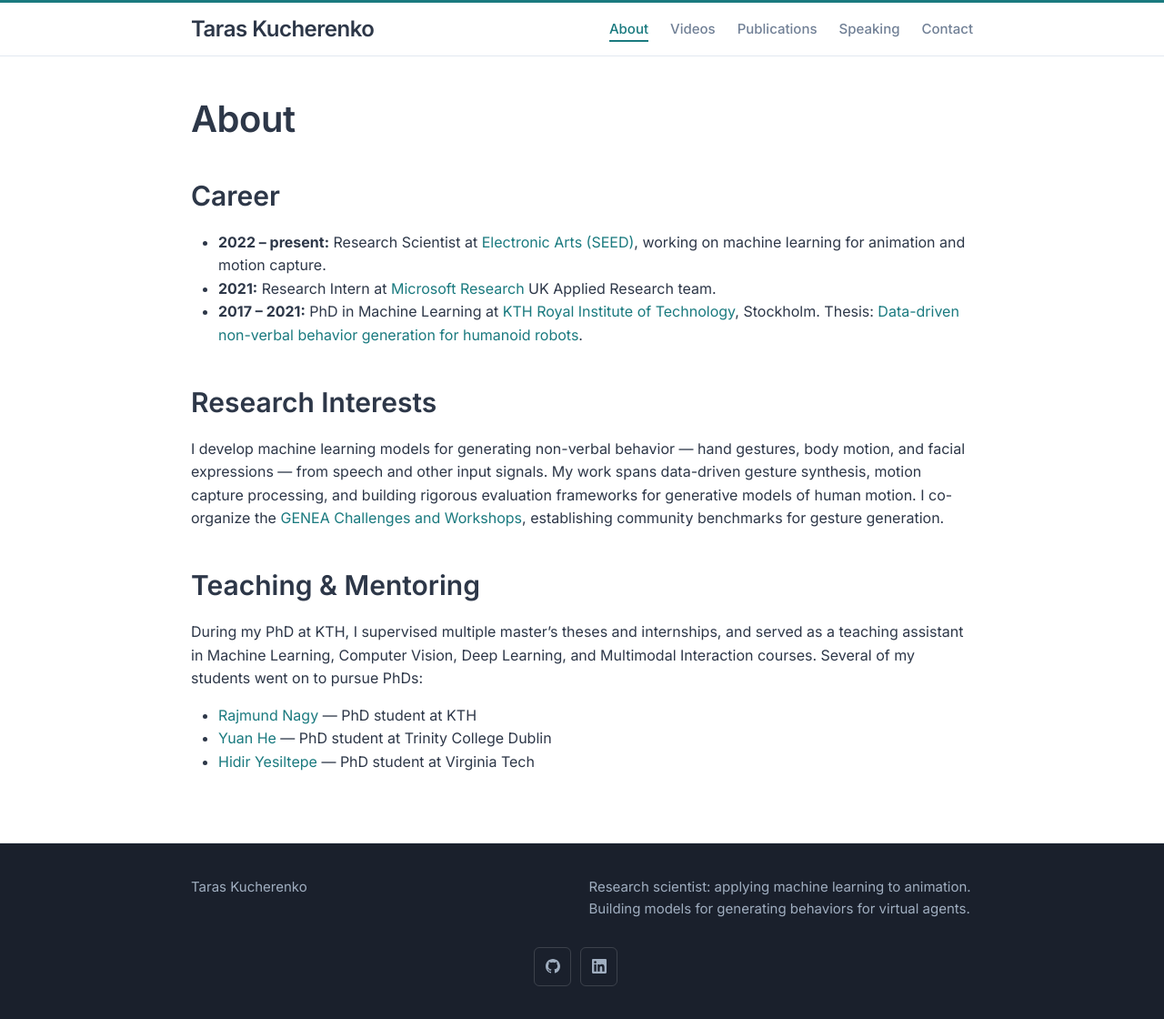
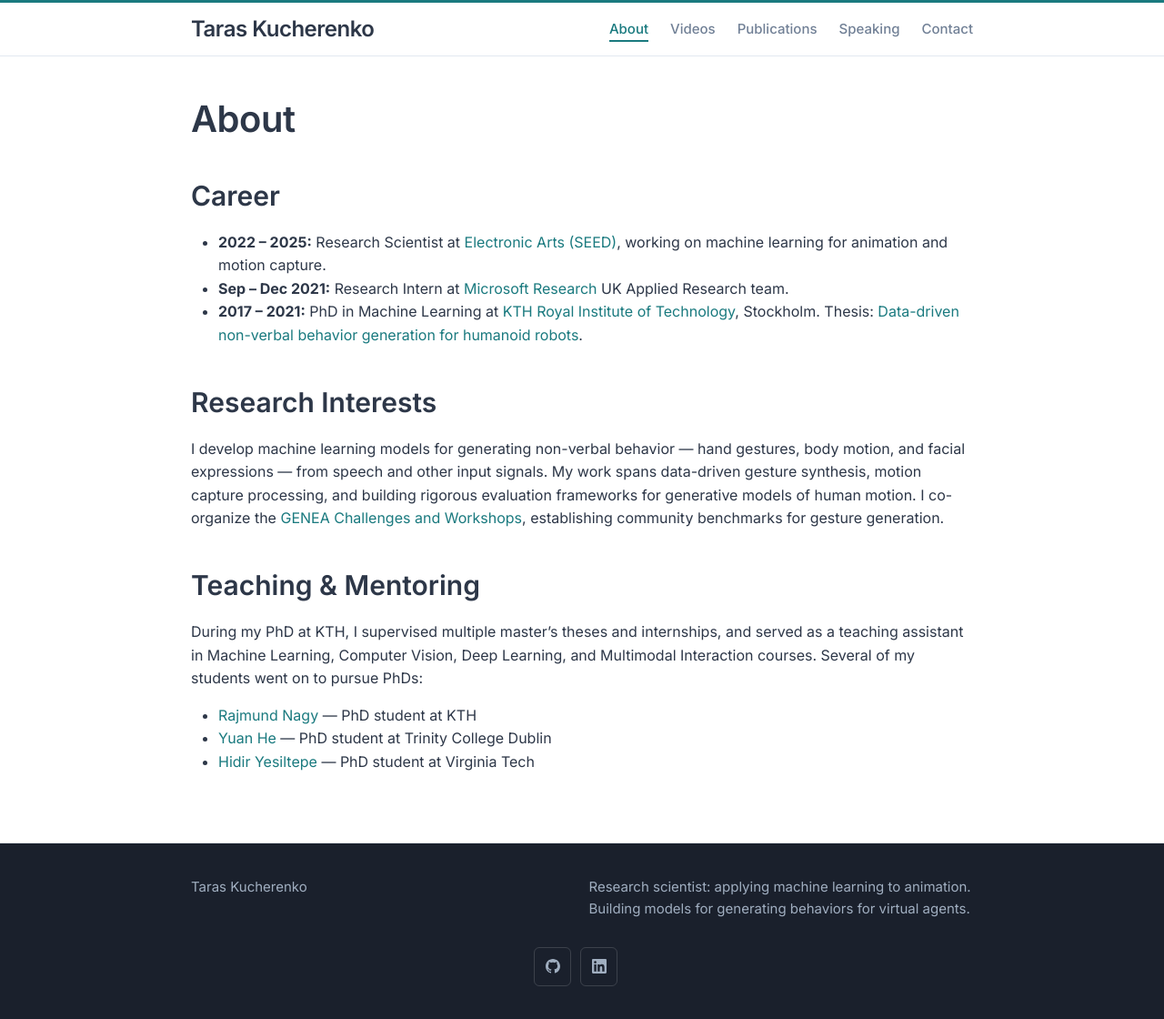
Before and after one commit to Svito-zar/Svito-zar.github.io, a Jekyll site: the page built from _pages/about.md, in a window 1280 px wide. Shown: the whole page at 91% size. Built offline with Jekyll 4.4.1, drawn with Linux system fonts in a browser that asks for light colours.

Commit message:
Uodate about]

```diff
--- a/_pages/about.md
+++ b/_pages/about.md
@@ -6,8 +6,8 @@ permalink: /about/
 
 ## Career
 
-* **2022 – present:** Research Scientist at [Electronic Arts (SEED)](https://www.ea.com/seed), working on machine learning for animation and motion capture.
-* **2021:** Research Intern at [Microsoft Research](https://www.microsoft.com/en-us/research/) UK Applied Research team.
+* **2022 – 2025:** Research Scientist at [Electronic Arts (SEED)](https://www.ea.com/seed), working on machine learning for animation and motion capture.
+* **Sep – Dec 2021:** Research Intern at [Microsoft Research](https://www.microsoft.com/en-us/research/) UK Applied Research team.
 * **2017 – 2021:** PhD in Machine Learning at [KTH Royal Institute of Technology](https://www.kth.se/en), Stockholm. Thesis: [Data-driven non-verbal behavior generation for humanoid robots](https://www.diva-portal.org/smash/record.jsf?pid=diva2%3A1609615&dswid=9110).
 
 ## Research Interests
```
